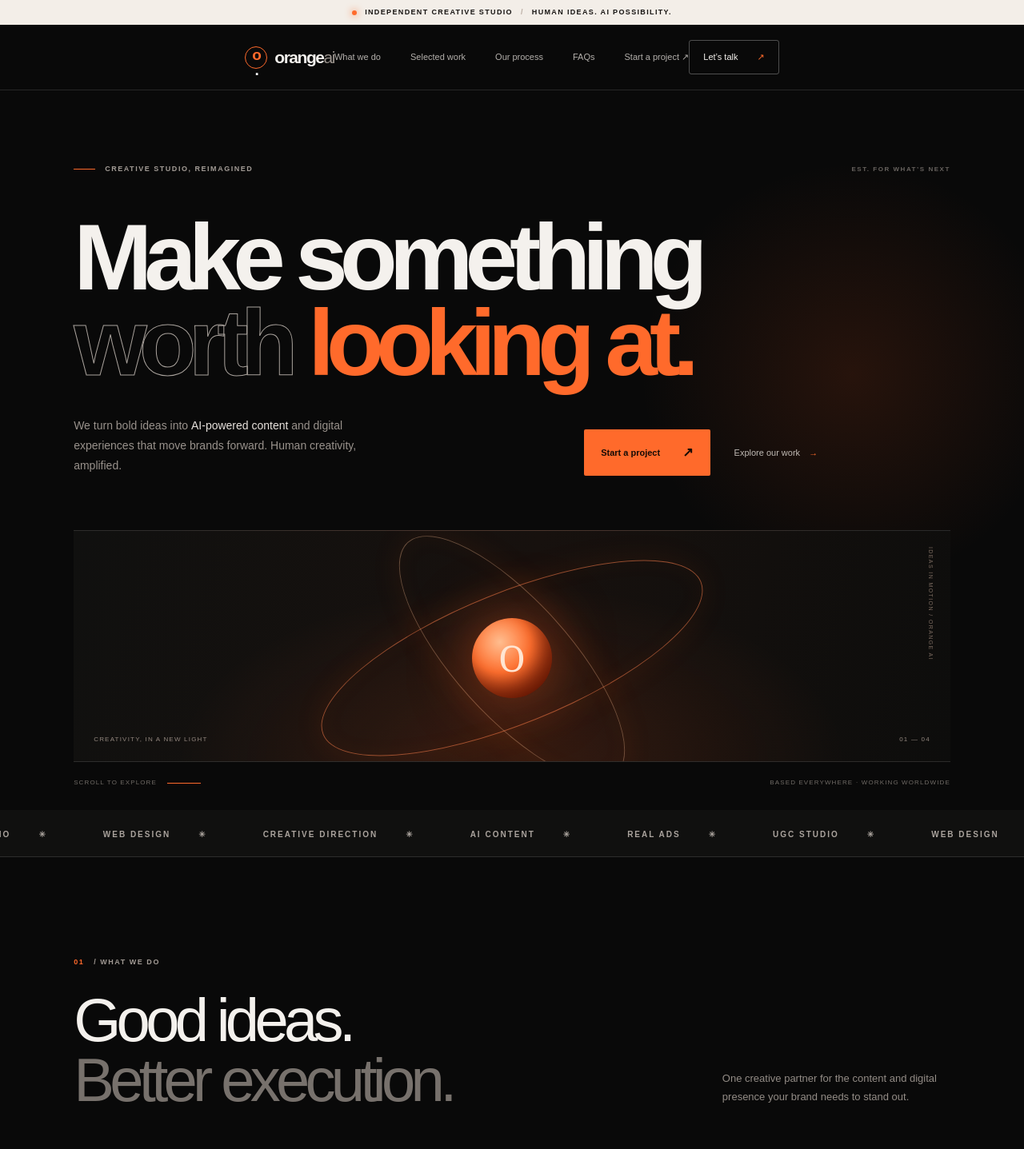
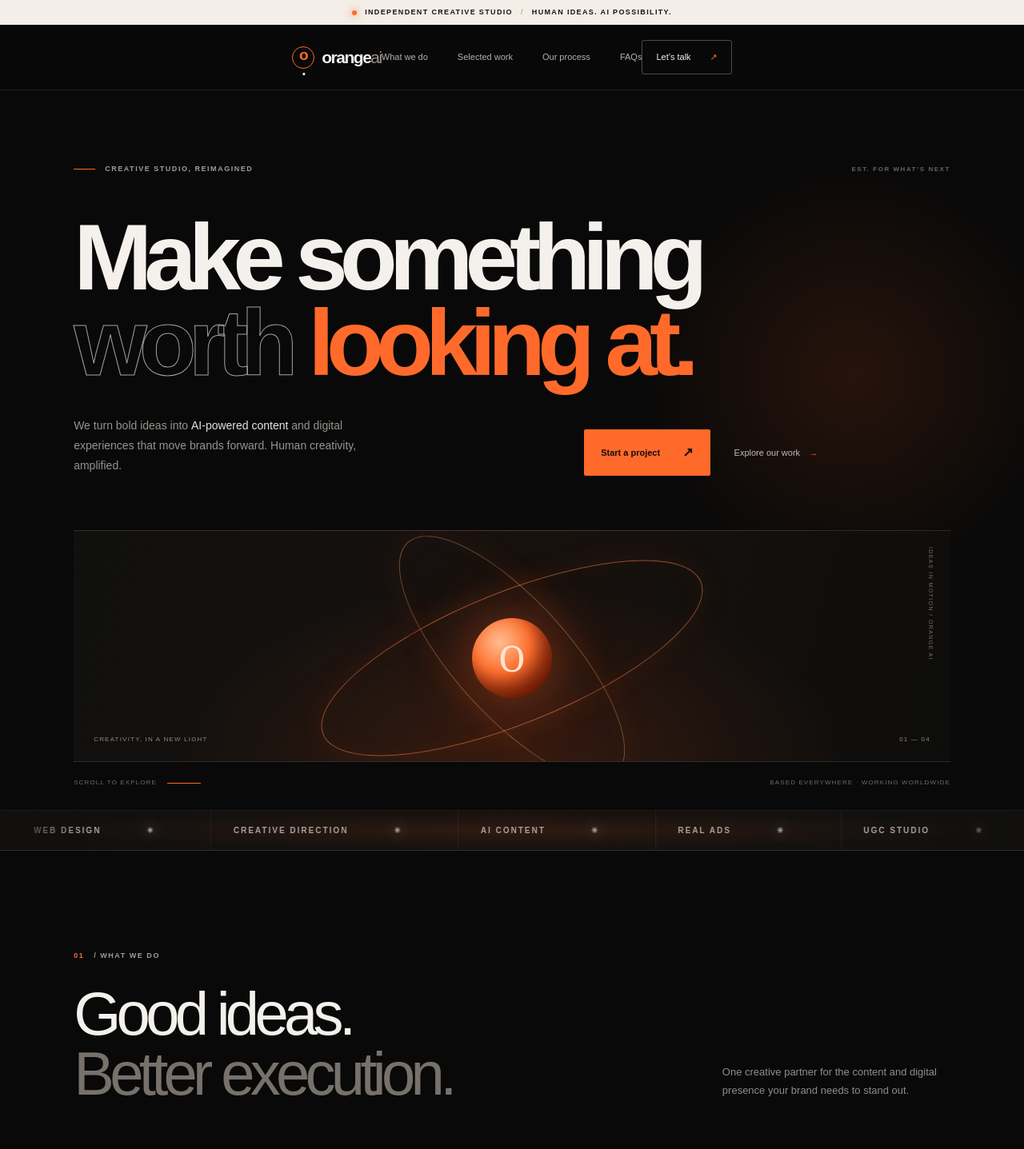
Before and after one commit to MohammadMatinMahdavi/orange, a Next.js app: page / in a window 1280 px wide. Shown: the top 1437 px of the page at 80% size. Built offline with nearby package versions, Linux system fonts and the light colour scheme.

Commit message:
Polish sticky glass header ticker and contact form

```diff
--- a/app/globals.css
+++ b/app/globals.css
@@ -250,3 +250,243 @@ button, input, select, textarea { font: inherit; }
 @media (prefers-reduced-motion: reduce) {
   *, *::before, *::after { scroll-behavior:auto !important; animation-duration:.01ms !important; animation-iteration-count:1 !important; transition-duration:.01ms !important; }
 }
+
+
+/* Component-led navigation, ticker and inquiry experience */
+.site-header {
+  position: sticky;
+  top: 0;
+  height: 82px;
+  background: rgba(9, 9, 9, .72);
+  border-bottom: 1px solid rgba(255,255,255,.09);
+  -webkit-backdrop-filter: blur(22px) saturate(145%);
+  backdrop-filter: blur(22px) saturate(145%);
+  transition: height .3s ease, background .3s ease, border-color .3s ease, box-shadow .3s ease;
+}
+.site-header-scrolled {
+  height: 66px;
+  background: rgba(9, 9, 9, .88);
+  border-bottom-color: rgba(255,106,43,.2);
+  box-shadow: 0 12px 36px rgba(0,0,0,.28);
+}
+.header-inner { height: 100%; }
+.mobile-nav-cta { display: none; }
+.menu-toggle { display: none; }
+
+.ticker {
+  position: relative;
+  padding: 0;
+  border-top: 1px solid rgba(255,255,255,.04);
+  border-bottom: 1px solid rgba(255,255,255,.13);
+  background:
+    radial-gradient(ellipse at 50% 50%, rgba(255,106,43,.10), transparent 65%),
+    linear-gradient(90deg, #11100f, #17110e 50%, #11100f);
+}
+.ticker::before, .ticker::after {
+  content: "";
+  position: absolute;
+  z-index: 2;
+  top: 0;
+  bottom: 0;
+  width: 8%;
+  pointer-events: none;
+}
+.ticker::before { left: 0; background: linear-gradient(90deg, #11100f, transparent); }
+.ticker::after { right: 0; background: linear-gradient(270deg, #11100f, transparent); }
+.ticker-track {
+  display: flex;
+  width: max-content;
+  animation: marquee 25s linear infinite;
+  will-change: transform;
+}
+.ticker:hover .ticker-track { animation-play-state: paused; }
+.ticker-group { display: flex; flex: none; align-items: center; }
+.ticker-item {
+  display: inline-flex;
+  align-items: center;
+  gap: 22px;
+  padding: 17px 27px;
+  white-space: nowrap;
+  font-size: 10px;
+  font-weight: 800;
+  letter-spacing: .2em;
+  border-right: 1px solid rgba(255,255,255,.07);
+  transition: background .25s ease, filter .25s ease;
+}
+.ticker-item:hover { background: rgba(255,255,255,.045); filter: brightness(1.25); }
+.ticker-spark { font-size: 17px; text-shadow: 0 0 18px currentColor; }
+.ticker-ai { color: #ff8a50; }
+.ticker-ads { color: #f5c16c; }
+.ticker-ugc { color: #e78caa; }
+.ticker-web { color: #82c9dc; }
+.ticker-direction { color: #c0a5f2; }
+
+.contact-section {
+  background:
+    radial-gradient(ellipse at 80% 15%, rgba(255,106,43,.13), transparent 38%),
+    radial-gradient(ellipse at 12% 100%, rgba(255,106,43,.07), transparent 35%),
+    #100e0c;
+}
+.contact-section::before {
+  content: "";
+  position: absolute;
+  inset: 18px;
+  border: 1px solid rgba(255,255,255,.045);
+  border-radius: 18px;
+  pointer-events: none;
+}
+.contact-layout { gap: 9%; }
+.contact-overline {
+  display: inline-flex;
+  margin-bottom: 22px;
+  color: #ff9b70;
+  font-size: 8px;
+  font-weight: 800;
+  letter-spacing: .2em;
+}
+.contact-intro { padding-top: 7px; }
+.contact-trust-note {
+  display: flex;
+  align-items: center;
+  gap: 10px;
+  margin-top: 55px;
+  color: #82776f;
+  font-size: 8px;
+  letter-spacing: .15em;
+}
+.contact-pulse {
+  width: 7px;
+  height: 7px;
+  border-radius: 50%;
+  background: #ff8a50;
+  box-shadow: 0 0 0 5px rgba(255,138,80,.1), 0 0 18px rgba(255,138,80,.7);
+}
+.contact-form {
+  gap: 23px;
+  padding: 32px;
+  border-color: rgba(255,166,119,.19);
+  background: linear-gradient(145deg, rgba(35,27,22,.96), rgba(18,16,14,.98));
+  box-shadow: 0 30px 90px rgba(0,0,0,.42), 0 12px 40px rgba(126,48,17,.13), inset 0 1px 0 rgba(255,255,255,.06);
+}
+.form-card-heading {
+  display: flex;
+  align-items: flex-start;
+  justify-content: space-between;
+  padding-bottom: 8px;
+}
+.form-step {
+  color: #ff9568;
+  font-size: 8px;
+  font-weight: 800;
+  letter-spacing: .18em;
+}
+.form-card-heading h3 {
+  margin: 10px 0 0;
+  color: #f5eee8;
+  font-size: 26px;
+  font-weight: 500;
+  letter-spacing: -.055em;
+}
+.form-spark {
+  display: grid;
+  width: 42px;
+  height: 42px;
+  place-items: center;
+  border: 1px solid rgba(255,137,83,.3);
+  border-radius: 13px;
+  color: #ff8a50;
+  background: rgba(255,106,43,.09);
+  box-shadow: 0 0 28px rgba(255,106,43,.12);
+  font-size: 20px;
+}
+.contact-form label { gap: 9px; color: #d0c3b8; font-size: 10px; font-weight: 600; }
+.contact-form input, .contact-form select, .contact-form textarea {
+  padding: 13px 14px;
+  border: 1px solid rgba(255,255,255,.1);
+  border-radius: 9px;
+  background: rgba(0,0,0,.2);
+  color: #f5eee8;
+  transition: border-color .2s, background .2s, box-shadow .2s;
+}
+.contact-form input:focus, .contact-form select:focus, .contact-form textarea:focus {
+  border-color: rgba(255,132,78,.75);
+  background: rgba(255,106,43,.045);
+  box-shadow: 0 0 0 3px rgba(255,106,43,.09);
+}
+.contact-form input::placeholder, .contact-form textarea::placeholder { color: #776d65; }
+.contact-form select { color: #b8aaa0; }
+.contact-form textarea { min-height: 92px; }
+.contact-form .form-submit { align-self: stretch; margin-top: 2px; padding: 17px 19px; }
+.contact-form .form-note { color: #897d73; text-align: center; font-size: 9px; }
+
+@media (max-width: 900px) {
+  .header-inner { padding-left: 5%; padding-right: 5%; }
+}
+@media (max-width: 640px) {
+  .site-header { height: 70px; }
+  .site-header-scrolled { height: 60px; }
+  .header-inner { padding-left: 6%; padding-right: 6%; }
+  .menu-toggle {
+    display: inline-flex;
+    width: 42px;
+    height: 42px;
+    flex-direction: column;
+    gap: 6px;
+    border: 1px solid rgba(255,255,255,.12);
+    background: rgba(255,255,255,.035);
+    padding: 10px;
+    margin-left: auto;
+    margin-right: 12px;
+  }
+  .menu-toggle span {
+    display: block;
+    width: 19px;
+    height: 1px;
+    background: #f3eee8;
+    transition: transform .25s ease;
+  }
+  .menu-toggle-open span:first-child { transform: translateY(3.5px) rotate(45deg); }
+  .menu-toggle-open span:last-child { transform: translateY(-3.5px) rotate(-45deg); }
+  .nav-links {
+    display: none;
+    position: absolute;
+    top: calc(100% + 1px);
+    left: 0;
+    right: 0;
+    padding: 25px 6% 28px;
+    background: rgba(13,12,11,.97);
+    border-bottom: 1px solid rgba(255,106,43,.22);
+    box-shadow: 0 25px 45px rgba(0,0,0,.4);
+    -webkit-backdrop-filter: blur(22px);
+    backdrop-filter: blur(22px);
+    flex-direction: column;
+    gap: 0;
+  }
+  .nav-links.nav-open { display: flex; }
+  .nav-links a {
+    padding: 15px 0;
+    border-bottom: 1px solid rgba(255,255,255,.07);
+    color: #e7ded7;
+    font-size: 13px;
+  }
+  .nav-links .mobile-nav-cta {
+    display: flex;
+    align-items: center;
+    justify-content: space-between;
+    margin-top: 14px;
+    padding: 15px 17px;
+    border: 1px solid rgba(255,106,43,.35);
+    border-radius: 9px;
+    background: rgba(255,106,43,.1);
+    color: #ff9a6c;
+  }
+  .nav-cta { padding: 10px 12px; font-size: 10px; }
+  .ticker-item { gap: 15px; padding: 15px 18px; font-size: 9px; }
+  .contact-section::before { inset: 9px; border-radius: 12px; }
+  .contact-form { padding: 23px 18px; gap: 19px; }
+  .form-card-heading h3 { font-size: 23px; }
+  .contact-trust-note { margin-top: 36px; font-size: 7px; }
+}
+@media (prefers-reduced-motion: reduce) {
+  .ticker-track { animation: none; }
+}
```
